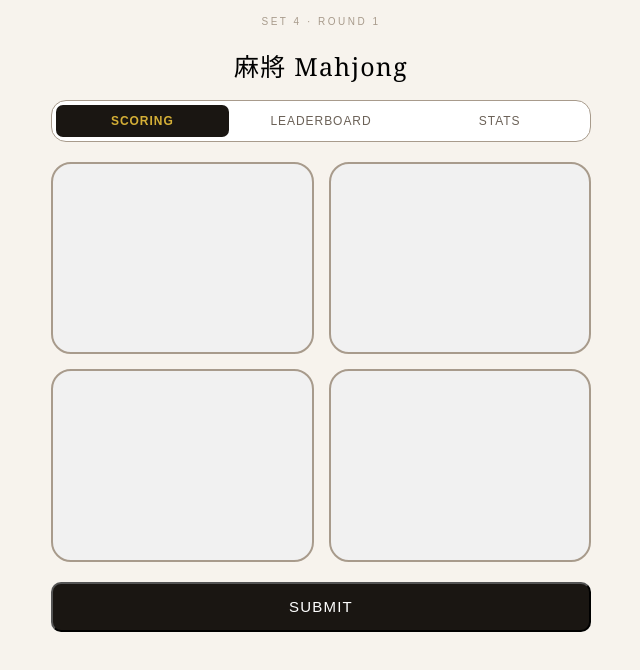
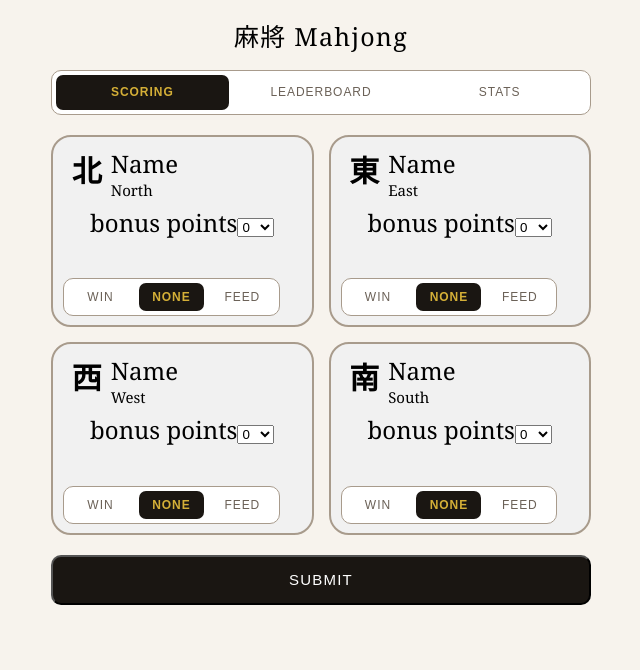
Before and after one commit to EthanC-01/mahjong-stat-tracker, a React (Vite) app in the folder frontend/mahjong-dashboard/: page / in a window 1280 px wide. Shown: the top 670 px of the page, without its empty margins (319-959 px from the left). Built offline with nearby package versions, Linux system fonts and the light colour scheme.

Commit message:
created a nav component and added functionality to scoring cards

```diff
--- a/frontend/mahjong-dashboard/src/App.css
+++ b/frontend/mahjong-dashboard/src/App.css
@@ -7,14 +7,6 @@
   text-align: center;
 }
 
-.set-counter {
-  display: inline-block;
-  font-size: 10px;
-  letter-spacing: .25em;
-  text-transform: uppercase;
-  color: #A89B8C;
-  font-family: sans-serif;
-}
 .site-title {
   font-size: 25px;
   font-weight: 500;
@@ -26,15 +18,17 @@
   gap: 6px;
   background: white;
   border: 1px solid #A89B8C;
-  border-radius: 15px;
+  border-radius: 10px;
   padding: 4px;
   margin-bottom: 20px;
 }
 .nav-tab, .nav-active{
   flex: 1;
-  padding: 9px;
+  padding: 2%;
   border: 0;
   background: transparent;
+  justify-content: center;
+  align-items: center;
   border-radius: 7px;
   color: #6B6157;
   font-size: 12px;
@@ -65,8 +59,12 @@
   font-family: sans-serif;
   cursor: pointer;
   font-weight: 400;
+  transition: color .10s;
 }
 
+.submit:hover {
+  color: #D4AF37;
+}
 
 
 /*Card Components*/
@@ -80,6 +78,7 @@
 }
 
 .card, .win-card, .feed-card{
+  position: relative;
   background-color: #f1f1f1;
   border: 2px solid #A89B8C;
   border-radius: 20px;
@@ -92,8 +91,10 @@
 
 .win-card {
   border: 2px solid green;
+  background-color: #eaf4ee;
 }
 
 .feed-card {
   border: 2px solid red;
+  background-color: #faeeee;
 }
--- a/frontend/mahjong-dashboard/src/App.jsx
+++ b/frontend/mahjong-dashboard/src/App.jsx
@@ -1,48 +1,78 @@
 import { useState } from 'react'
 import './App.css'
 
-function ScoringCard() {
-  const states = ['Win', 'Feed', 'Neutral']
-  const [stateIndex, setState] = useState(2);
-  const currentState = states[stateIndex];
+/*pass in tabs which is an array of tabs*/
+function NavTabs({tabs, currentTab, onTabChange, style}) {
+  return(
+    <div className="nav" style={style}>
+      {tabs.map((tab) => (
+        <button key={tab} className={currentTab === tab ? "nav-active" : "nav-tab"} onClick={() => onTabChange(tab)}>{tab}</button>
+      ))}
+    </div>
+  );
+}
 
-  const cycleState = () => {
-    setState((prev) => (prev + 1) % states.length);
-  };
+
+function ScoringCard({wind}) {
+  const states = [ 'win', 'none', 'feed']
+  const [currentState, setState] = useState("none");
+  const winds = {"北": "North", "東": "East", "西": "West", "南": "South"}
 
   return (
     <div
-      className={ currentState == "Win" ? "win-card" :
-                  currentState == "Feed" ? "feed-card" :
-                  "card"
-      }
-      onClick={cycleState}
+      className={ currentState == "win" ? "win-card" : currentState == "feed" ? "feed-card" : "card" }
       role="button"
-      tabIndex={0}
     >
+      <div style={{ position:"relative", display: "flex", flexDirection: "row"}}>
+        <span style={{width:"20%", fontSize:"1em", fontWeight: "bold"}}>{wind}</span>
+        <div style={{ display:"flex", flexDirection: "column"}}>
+          <span style={{fontSize:".8em", textAlign:"left"}}>Name</span>
+          <span style={{ textAlign:"left" ,fontSize:".5em"}}>{winds[wind]}</span>
+        </div>
+      </div>
+      <div>
+        <span style={{fontSize:".8em"}}>bonus points</span>
+        <select style={{ position:"relative" }}>
+          {Array.from(Array(13), (_, i) => (
+            <option key={i} value={i}>{i}</option>
+          ))}
+        </select>
+        {currentState === "win" && (
+          <div>
+            <span>Winning hand</span>
+            <select style={{ position: "relative" }}>
+              {Array.from(Array(13), (_, i) => (
+                <option key={i} value={i}>{i}</option>
+              ))}
+            </select>
+          </div>
+        )}
+      </div>
+      <NavTabs
+        tabs={states}
+        currentTab={currentState}
+        onTabChange={(tab) => setState(tab)}
+        style={{ width: "80%",  height: "15%", justifySelf: "center", top: "75%", position: "absolute", zIndex:"2"}}
+      />
     </div>
   );
 }
 
 
 function App() {
-  const [currentTab, setTab] = useState('scoring');
+  const [currentTab, setTab] = useState("scoring");
+
   return (
     <>
     <header className="header">
-      <div className="set-counter">Set 4 · Round 1</div> {/*Set and round will eventually increment*/}
       <h1 className="site-title">麻將 Mahjong</h1>
-      <div className="nav">
-        <button className={currentTab == "scoring" ? "nav-active" : "nav-tab"} onClick={() => setTab("scoring")}>Scoring</button>
-          <button className={currentTab == "leaderboard" ? "nav-active" : "nav-tab"} onClick={() => setTab("leaderboard")}>Leaderboard</button>
-          <button className={currentTab == "stats" ? "nav-active" : "nav-tab"} onClick={() => setTab("stats")}>Stats</button>
-      </div>
+      <NavTabs tabs={["scoring", "leaderboard", "stats"]} currentTab={currentTab} onTabChange={setTab}/>
     </header>
     <div className='card-container'>
-      <ScoringCard/>
-      <ScoringCard/>
-      <ScoringCard/>
-      <ScoringCard/>
+      <ScoringCard wind={"北"}/>
+      <ScoringCard wind={"東"}/>
+      <ScoringCard wind={"西"}/>
+      <ScoringCard wind={"南"}/>
     </div>
     <button className='submit'>Submit</button>
     </>
```
